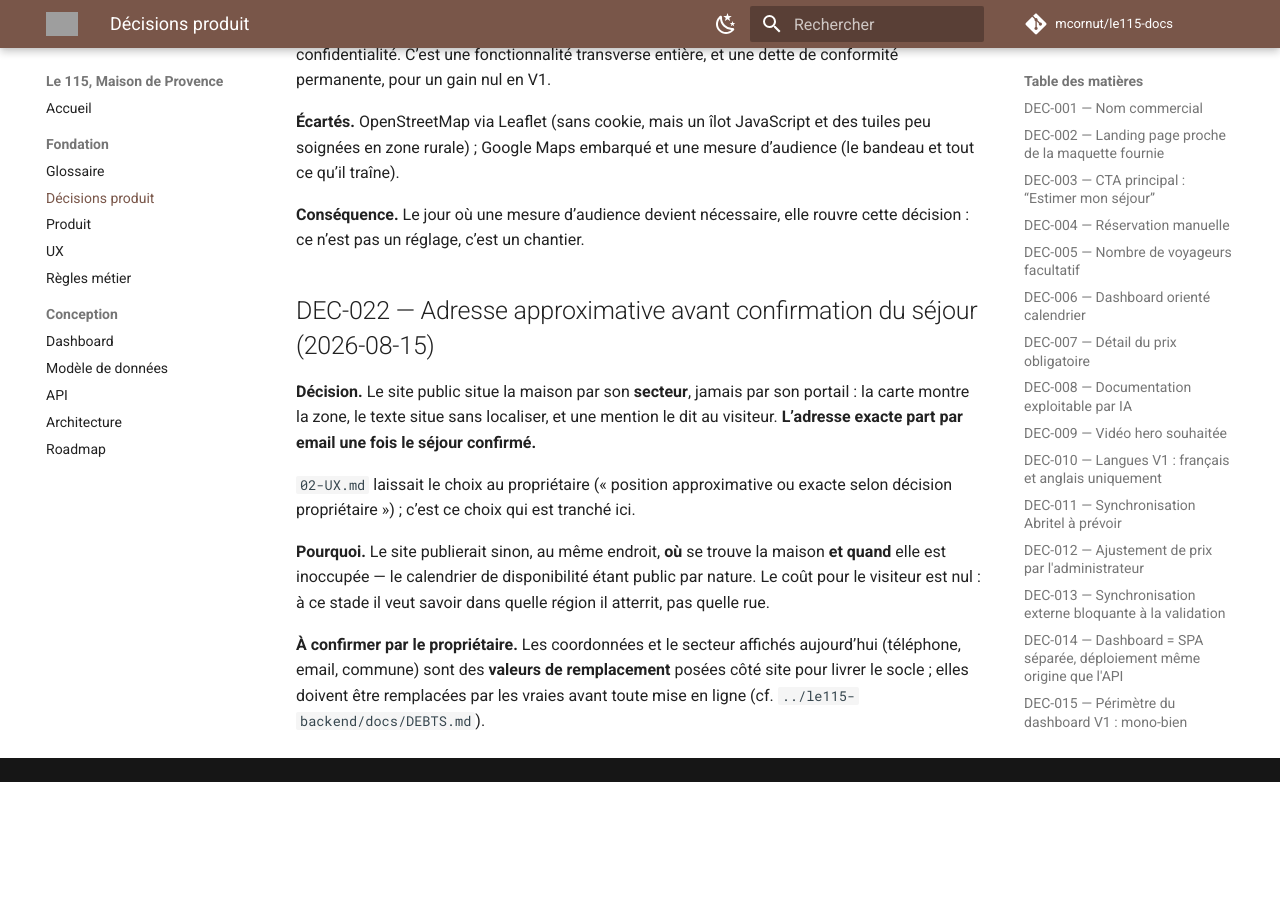
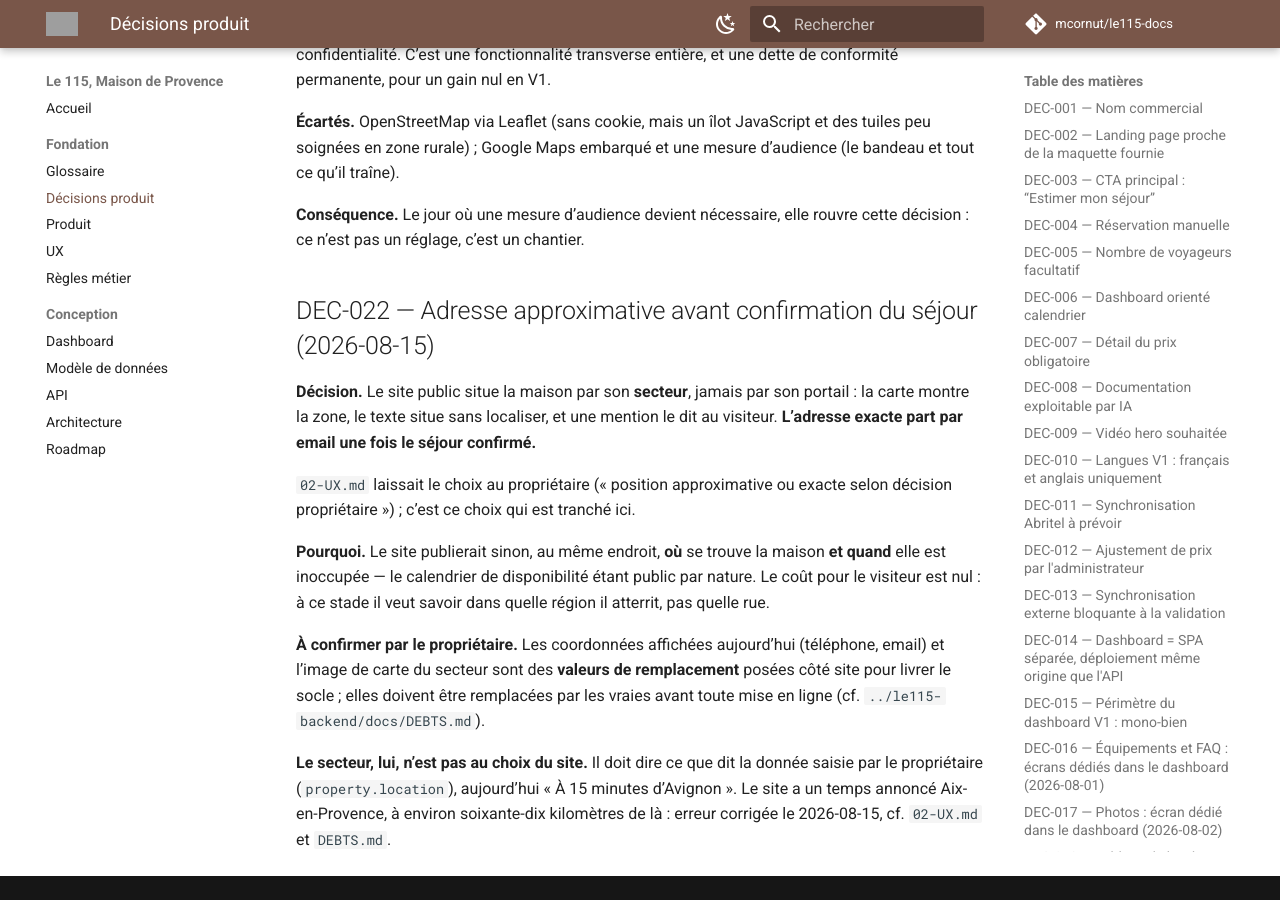
Before and after one commit to mcornut/le115-docs, an MkDocs documentation site: the page built from docs/00-Product-Decisions.md, in a window 1280 px wide and 900 px high, scrolled down 6445 px. Built offline with MkDocs 1.6.1 and Material for MkDocs 9.7.7, drawn with Linux system fonts in a browser that asks for light colours; comment, search, counter and statistics services are not loaded; before the commit the page ends 7227 px from its top, so only the background shows below that; grey boxes are pictures that could not be loaded.

Commit message:
docs(produit): Avignon, un rendu de référence qui s’ouvre, et deux affirmations retirées
landing-hybride.html était un fragment de session : ni doctype, ni head,
un style qui ne définissait que quatre classes sur dix — les cadres
rendaient nus — et un sélecteur « C’est la bonne direction » dont la
fonction JavaScript avait disparu avec le gabarit. Dans un dépôt où
DEC-020 acte la décision, l’asset invitait à la rouvrir, et plantait au
clic. C’est maintenant une page autonome, au registre documentaire, qui
s’ouvre seule et ressemble à ce qu’elle documente.

Ses deux surtitres annonçaient Aix-en-Provence. La donnée du
propriétaire dit Avignon, et Velleron en est à une vingtaine de
kilomètres contre environ soixante-dix d’Aix. Corrigé ici comme partout
ailleurs, et consigné : ce n’était pas un contenu à confirmer, c’était
faux, et c’était publié.

Deux autres affirmations tombent. 02-UX promettait un accès à la page
« Familles » depuis la présentation : le seul lien du site est dans le
pied de page. 07-Architecture rangeait le favicon dans public/, qui ne
contient que la carte du secteur.

Le rendu de référence dit désormais ce qu’il ne montre pas : le bandeau
d’atouts y annonce encore des chambres et une superficie que le modèle
de données ne porte pas.

Co-Authored-By: Claude Opus 5 <noreply@anthropic.com>

```diff
--- a/docs/00-Product-Decisions.md
+++ b/docs/00-Product-Decisions.md
@@ -293,7 +293,12 @@ décision propriétaire ») ; c’est ce choix qui est tranché ici.
 nature. Le coût pour le visiteur est nul : à ce stade il veut savoir dans quelle
 région il atterrit, pas quelle rue.
 
-**À confirmer par le propriétaire.** Les coordonnées et le secteur affichés
-aujourd’hui (téléphone, email, commune) sont des **valeurs de remplacement** posées
-côté site pour livrer le socle ; elles doivent être remplacées par les vraies avant
-toute mise en ligne (cf. `../le115-backend/docs/DEBTS.md`).
+**À confirmer par le propriétaire.** Les coordonnées affichées aujourd’hui (téléphone,
+email) et l’image de carte du secteur sont des **valeurs de remplacement** posées côté
+site pour livrer le socle ; elles doivent être remplacées par les vraies avant toute
+mise en ligne (cf. `../le115-backend/docs/DEBTS.md`).
+
+**Le secteur, lui, n’est pas au choix du site.** Il doit dire ce que dit la donnée
+saisie par le propriétaire (`property.location`), aujourd’hui « À 15 minutes
+d’Avignon ». Le site a un temps annoncé Aix-en-Provence, à environ soixante-dix
+kilomètres de là : erreur corrigée le 2026-08-15, cf. `02-UX.md` et `DEBTS.md`.
--- a/docs/assets/landing-hybride.html
+++ b/docs/assets/landing-hybride.html
@@ -1,15 +1,41 @@
-<h2>Direction hybride — la chaleur de la référence, sans ce qu’elle promettait de faux</h2>
-<p class="subtitle">
-  Mise en page de <code>landing-reference.png</code> : deux niveaux d’en-tête, accent terracotta,
-  dégradé latéral qui laisse la photo respirer, bandeau d’infos clés à icônes.
-  Trois corrections : le bouton dit <b>« Estimer mon séjour »</b> (<code>DEC-003</code>, et rien ne
-  se réserve en ligne), la navigation garde <b>tes ancres réelles</b>, et les onglets d’audience
-  deviennent <b>cinq pages de contenu</b> — pas un filtre.
-</p>
+<!DOCTYPE html>
+<html lang="fr">
+<head>
+<meta charset="utf-8">
+<meta name="viewport" content="width=device-width, initial-scale=1">
+<title>Le 115 — direction graphique retenue (DEC-020)</title>
+<style>
+  :root { color-scheme: light; }
+  body { margin:0; padding:34px 22px 60px; background:#f4f1ea; color:#2b2b2b;
+         font-family:-apple-system,BlinkMacSystemFont,'Segoe UI',Roboto,sans-serif;
+         font-size:14px; line-height:1.6; }
+  .page { max-width:980px; margin:0 auto; }
+  h1 { font-family:Georgia,serif; font-size:27px; line-height:1.25; font-weight:normal;
+       margin:0 0 14px; }
+  h2 { font-family:Georgia,serif; font-size:19px; font-weight:normal; margin:38px 0 10px; }
+  .subtitle { color:#5a5348; font-size:13.5px; margin:0 0 6px; }
+  .meta { color:#8a8175; font-size:12px; margin:0 0 26px; }
+  code { background:#e9e5db; border-radius:3px; padding:1px 5px; font-size:12.5px; }
+  a { color:#a8532e; }
+  .note { border-left:3px solid #c4643c; background:#efe9df; padding:11px 15px;
+          margin:22px 0; font-size:13px; color:#4a453c; }
+  .note p { margin:0 0 8px; }
+  .note p:last-child { margin-bottom:0; }
+  ul { padding-left:20px; }
+  li { margin-bottom:6px; }
 
-<style>
+  /* Cadres de présentation des deux rendus. */
+  .mockup { background:#fff; border:1px solid #ded7cb; border-radius:12px;
+            overflow:hidden; box-shadow:0 1px 10px rgba(0,0,0,.05); }
+  .mockup-header { background:#efe9df; border-bottom:1px solid #ded7cb;
+                   padding:9px 16px; font-size:11.5px; letter-spacing:.05em;
+                   text-transform:uppercase; color:#7a7266; }
+  .mockup-body { padding:20px; overflow-x:auto; }
+
+  /* Éléments propres au rendu de la page d’accueil. */
   .fr2 { background:#fff; border:1px solid #e4ded4; border-radius:10px; overflow:hidden;
-         font-family:-apple-system,BlinkMacSystemFont,'Segoe UI',sans-serif; }
+         font-family:-apple-system,BlinkMacSystemFont,'Segoe UI',sans-serif;
+         min-width:760px; }
   .aud { padding:8px 13px; border-radius:8px; text-align:center; font-size:10px; color:#5a5348;
          line-height:1.5; white-space:nowrap; }
   .aud.on { background:#efe9df; }
@@ -23,6 +49,35 @@
   .phone { width:270px; border:9px solid #2b2b2b; border-radius:26px; overflow:hidden;
            background:#fff; flex:none; }
 </style>
+</head>
+<body>
+<div class="page">
+
+<h1>Direction hybride — la chaleur de la référence, sans ce qu’elle promettait de faux</h1>
+
+<p class="subtitle">
+  Mise en page de <code>landing-reference.png</code> : deux niveaux d’en-tête, accent terracotta,
+  dégradé latéral qui laisse la photo respirer, bandeau d’atouts à icônes.
+  Trois corrections : le bouton dit <b>« Estimer mon séjour »</b> (<code>DEC-003</code>, et rien ne
+  se réserve en ligne), la navigation garde <b>les ancres réelles</b> du produit, et les onglets
+  d’audience deviennent <b>cinq pages de contenu</b> — pas un filtre de la galerie.
+</p>
+
+<p class="meta">
+  Rendu de référence de <code>DEC-020</code> (2026-08-15). La photo est celle de la maison
+  (<code>photo-cour.jpg</code>) ; le fichier s’ouvre seul, sans backend.
+</p>
+
+<div class="note">
+  <p><b>Ce rendu documente une direction, pas l’état livré.</b> Le bandeau d’atouts y annonce
+  encore « 12 couchages / 6 chambres » et « Terrain 5 000 m² », repris de la maquette d’origine :
+  le modèle de données ne porte <b>ni</b> nombre de chambres, <b>ni</b> salles de bain, <b>ni</b>
+  superficie. Le site livré affiche à la place la capacité et les équipements, que le propriétaire
+  contrôle déjà — voir la dette consignée dans
+  <code>../le115-backend/docs/DEBTS.md</code>.</p>
+  <p>De même, le lien « Voir les 6 atouts » du repli mobile décrit l’intention ; il n’est pas
+  encore posé dans le site.</p>
+</div>
 
 <div class="mockup">
   <div class="mockup-header">Bureau — page d’accueil, haut de page</div>
@@ -65,7 +120,7 @@
         <div style="position:absolute;inset:0;background:linear-gradient(100deg,rgba(28,26,20,.88) 0%,rgba(28,26,20,.6) 33%,rgba(28,26,20,0) 60%);"></div>
         <div style="position:absolute;inset:0;display:flex;align-items:center;padding:0 44px;">
           <div style="color:#fff;max-width:53%;">
-            <div style="letter-spacing:.24em;font-size:9px;opacity:.75;margin-bottom:13px;">À 15 MINUTES D’AIX-EN-PROVENCE</div>
+            <div style="letter-spacing:.24em;font-size:9px;opacity:.75;margin-bottom:13px;">À 15 MINUTES D’AVIGNON</div>
             <div style="font-family:Georgia,serif;font-size:35px;line-height:1.16;">Le 115,<br>Maison de Provence</div>
             <div style="font-size:12.5px;opacity:.9;margin:15px 0 22px;line-height:1.6;">Vaste demeure avec piscine, oliviers et vue sur les collines.<br>Ici, on se retrouve, on profite, on ralentit.</div>
             <span style="background:#c4643c;color:#fff;border-radius:7px;padding:12px 21px;font-size:12.5px;margin-right:9px;">Estimer mon séjour ›</span>
@@ -108,7 +163,7 @@
              alt="" style="width:100%;height:100%;object-fit:cover;display:block;">
         <div style="position:absolute;inset:0;background:linear-gradient(180deg,rgba(28,26,20,.25) 0%,rgba(28,26,20,.35) 45%,rgba(28,26,20,.88) 100%);"></div>
         <div style="position:absolute;inset:0;display:flex;flex-direction:column;justify-content:flex-end;padding:16px;color:#fff;">
-          <div style="letter-spacing:.2em;font-size:7.5px;opacity:.8;margin-bottom:8px;">À 15 MIN D’AIX-EN-PROVENCE</div>
+          <div style="letter-spacing:.2em;font-size:7.5px;opacity:.8;margin-bottom:8px;">À 15 MIN D’AVIGNON</div>
           <div style="font-family:Georgia,serif;font-size:22px;line-height:1.18;">Le 115,<br>Maison de Provence</div>
           <div style="font-size:10.5px;opacity:.9;margin:8px 0 13px;line-height:1.5;">Ici, on se retrouve, on profite, on ralentit.</div>
           <span style="background:#c4643c;color:#fff;border-radius:6px;padding:10px 0;font-size:11px;text-align:center;display:block;">Estimer mon séjour ›</span>
@@ -140,19 +195,20 @@
   </div>
 </div>
 
-<div class="options" style="margin-top:24px;">
-  <div class="option" data-choice="ok" onclick="toggleSelect(this)">
-    <div class="letter">✓</div>
-    <div class="content">
-      <h3>C’est la bonne direction</h3>
-      <p>On part là-dessus et je cadre le reste des sections dans cet esprit.</p>
-    </div>
-  </div>
-  <div class="option" data-choice="ajuster" onclick="toggleSelect(this)">
-    <div class="letter">~</div>
-    <div class="content">
-      <h3>La direction est bonne, mais il y a des points à ajuster</h3>
-      <p>Dis-moi lesquels — placement des onglets d’audience, intensité du terracotta, taille du titre, contenu du bandeau…</p>
-    </div>
-  </div>
+<h2>Ce que cette direction écarte</h2>
+
+<ul>
+  <li><b>La direction sobre de <code>front_v1.png</code> seule</b> : sa composition — titre blanc
+  sur photo plein cadre — exige un voile sombre marqué, alors que la photo principale réelle est
+  une cour close en plein jour. Le dégradé latéral retenu n’occupe que le tiers gauche et laisse
+  la lumière intacte.</li>
+  <li><b>La direction chaleureuse appliquée telle quelle</b> : sa chaleur tient largement à ses
+  convives attablés, quand les photos réelles sont architecturales et vides ; et elle emporte des
+  décisions qui ne sont pas graphiques — « Réserver » là où <code>DEC-003</code> impose « Estimer
+  mon séjour », une navigation qui renvoie à des contenus inexistants, des onglets d’audience qui
+  filtrent au lieu de mener quelque part.</li>
+</ul>
+
 </div>
+</body>
+</html>
```
Also changed, not shown: docs/02-UX.md (+12 -4 lines), docs/07-Architecture.md (+2 -1 lines).
